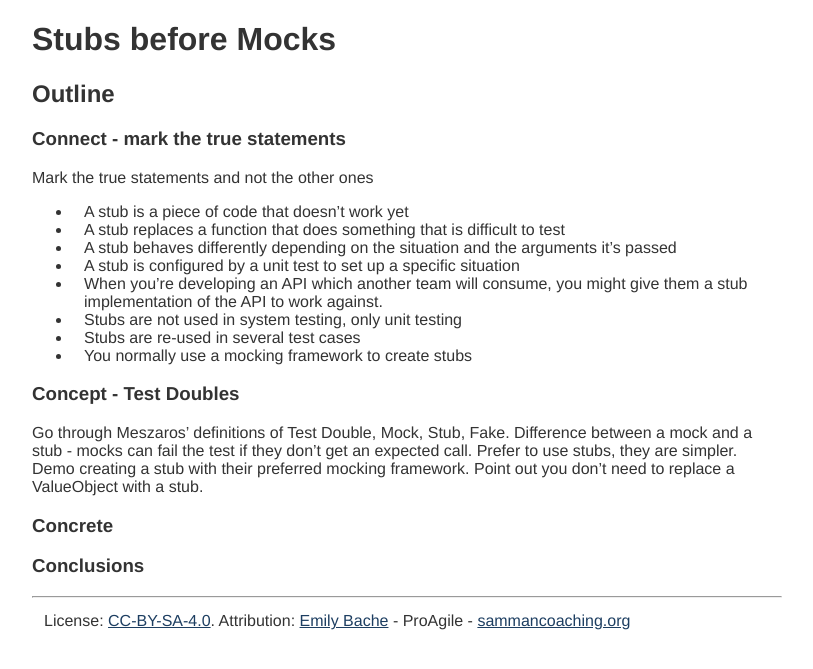
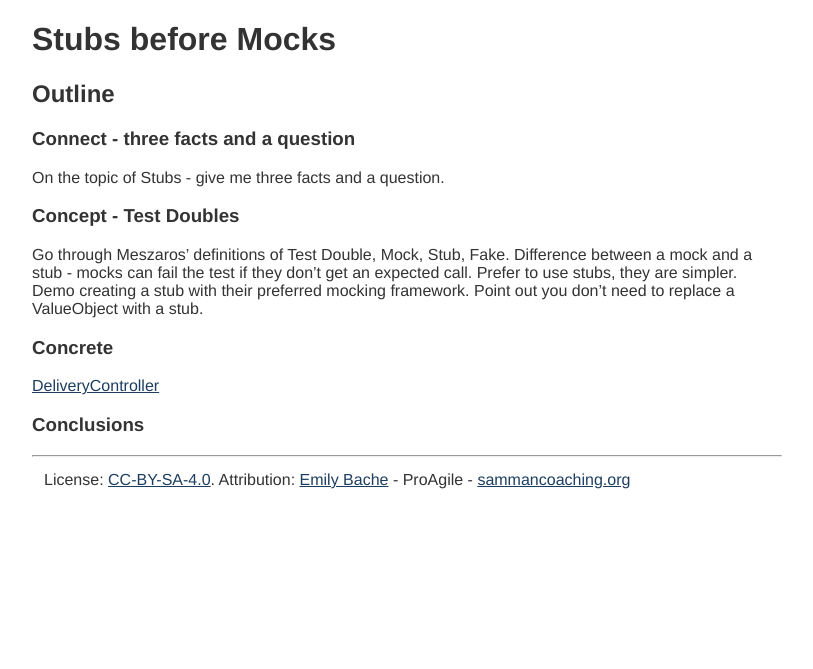
Before and after one commit to sammancoaching/website, a Jekyll site: the page built from _learning_hours/test_design/stubs_before_mocks.md, in a window 1280 px wide. Shown: the top 669 px of the page, without its empty margins (233-1046 px from the left). Built offline with Jekyll 4.4.1, drawn with Linux system fonts in a browser that asks for light colours.

Commit message:
refactoring lists added

```diff
--- a/_learning_hours/test_design/stubs_before_mocks.md
+++ b/_learning_hours/test_design/stubs_before_mocks.md
@@ -12,20 +12,14 @@ affiliation: ProAgile
 ## Outline
 
 
-### Connect - mark the true statements
-Mark the true statements and not the other ones
-- A stub is a piece of code that doesn’t work yet
-- A stub replaces a function that does something that is difficult to test
-- A stub behaves differently depending on the situation and the arguments it’s passed
-- A stub is configured by a unit test to set up a specific situation
-- When you’re developing an API which another team will consume, you might give them a stub implementation of the API to work against.
-- Stubs are not used in system testing, only unit testing
-- Stubs are re-used in several test cases
-- You normally use a mocking framework to create stubs
+### Connect - three facts and a question
+On the topic of Stubs - give me three facts and a question.
 
 ### Concept - Test Doubles
 Go through Meszaros' definitions of Test Double, Mock, Stub, Fake. Difference between a mock and a stub - mocks can fail the test if they don't get an expected call. Prefer to use stubs, they are simpler. Demo creating a stub with their preferred mocking framework. Point out you don't need to replace a ValueObject with a stub.
 
 ### Concrete
+[DeliveryController](https://github.com/emilybache/DeliveryController-Refactoring-Kata)
+
 
 ### Conclusions
```
Also changed, not shown: other parts of _learning_hours/test_design/stubs_before_mocks.md (+1 -1 lines), _learning_hours/refactoring/roll_up_loop.md (+3 -2 lines), learning_hours/refactoring_lists.md (added, +23 -0 lines), learning_hours/test_design_lists.md (+1 -1 lines).
